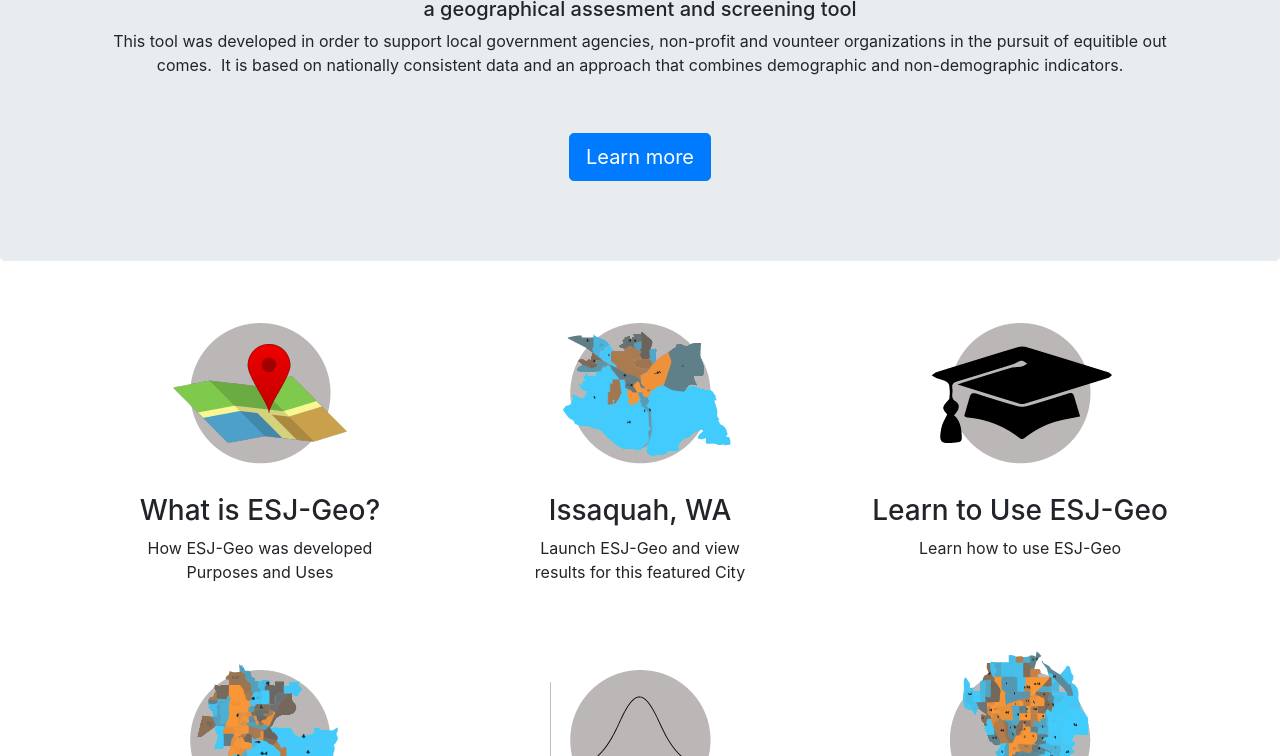
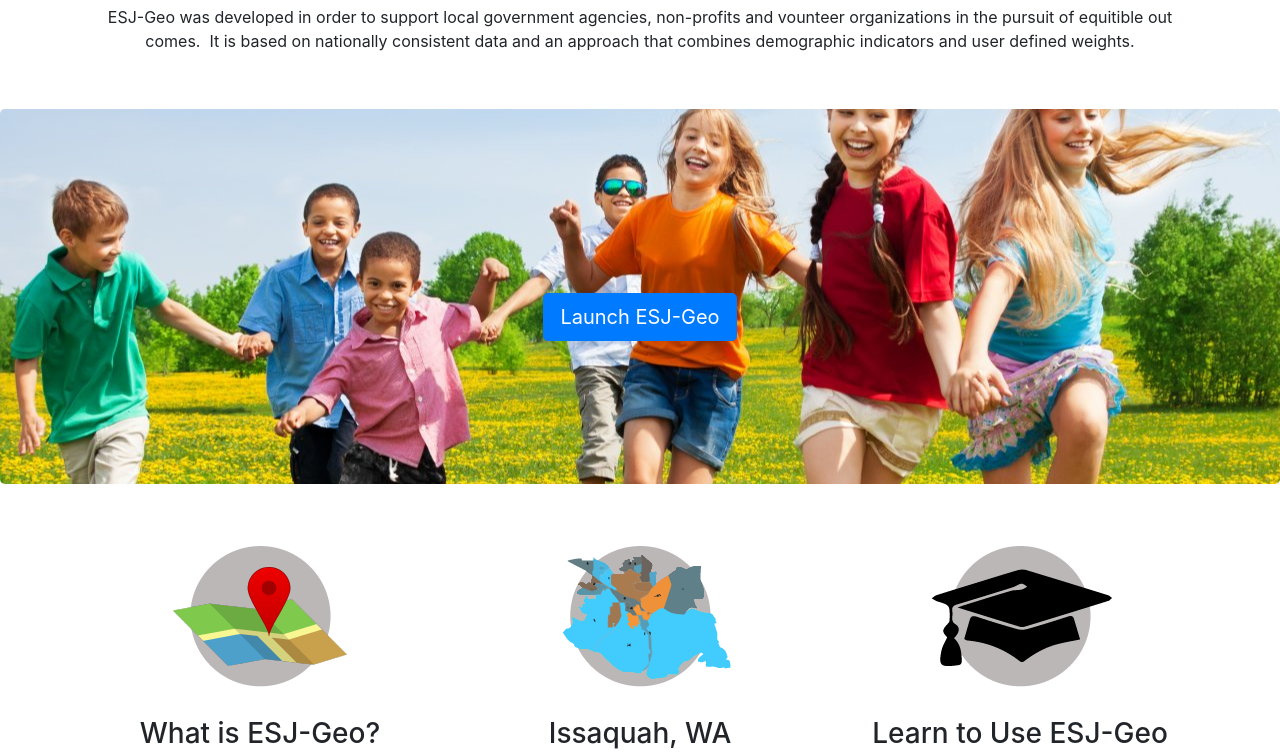
Before and after one commit to dcarson1661/ESJGeo, a plain HTML site: page index.html in a window 1280 px wide. Shown: the part 179-935 px from the top of the page. Drawn offline with Linux system fonts and the light colour scheme.

Commit message:
Add files via upload

```diff
--- a/index.html
+++ b/index.html
@@ -34,17 +34,31 @@
       </div>
     </nav>
     <header>
-      <div class="jumbotron">
+      <div >
         <div class="container">
           <div class="row">
             <div class="col-12">
+				 <p>&nbsp;</p>
               <h1 class="text-center">ESJ-Geo: Equity and Social Justice Geography Tool</h1>
 				<h5 class="text-center">	a geographical assesment and screening tool</h5>
-              <p class="text-center">This tool was developed in order to support local government agencies, non-profit and vounteer organizations in the pursuit of equitible out comes.&nbsp; It is based on nationally consistent data and an approach that combines demographic and non-demographic indicators.</p>
-              <p>&nbsp;</p>
-              <p class="text-center"><a class="btn btn-primary btn-lg" href="intro.html" role="button">Learn more</a> </p>
+              <p class="text-center">ESJ-Geo was developed in order to support local government agencies, non-profits and vounteer organizations in the pursuit of equitible out comes.&nbsp; It is based on nationally consistent data and an approach that combines demographic indicators and user defined weights.</p>
+				<p>&nbsp;</p>
+
             </div>
           </div>
+        </div>
+      </div>
+    </header>
+	   <header>
+      <div  class = "jumbotron" style="background-image: url('images/children-running.jpg'); height: 375px; background-position:center;">
+        <div class="container">
+            <div class="col-12">
+				<p>&nbsp;</p>
+				<p>&nbsp;</p>
+				<p>&nbsp;</p>
+				<p class="text-center" ><a class="btn btn-primary btn-lg" href="search.html" role="button" ">Launch ESJ-Geo</a> </p>
+            </div>
+
         </div>
       </div>
     </header>
```
Also changed, not shown: intro.html (+1 -1 lines), learn.html (+11 -3 lines), results.html (+9 -4 lines), images/children-running.jpg (added), images/index_map.png (added), 1 other file.
